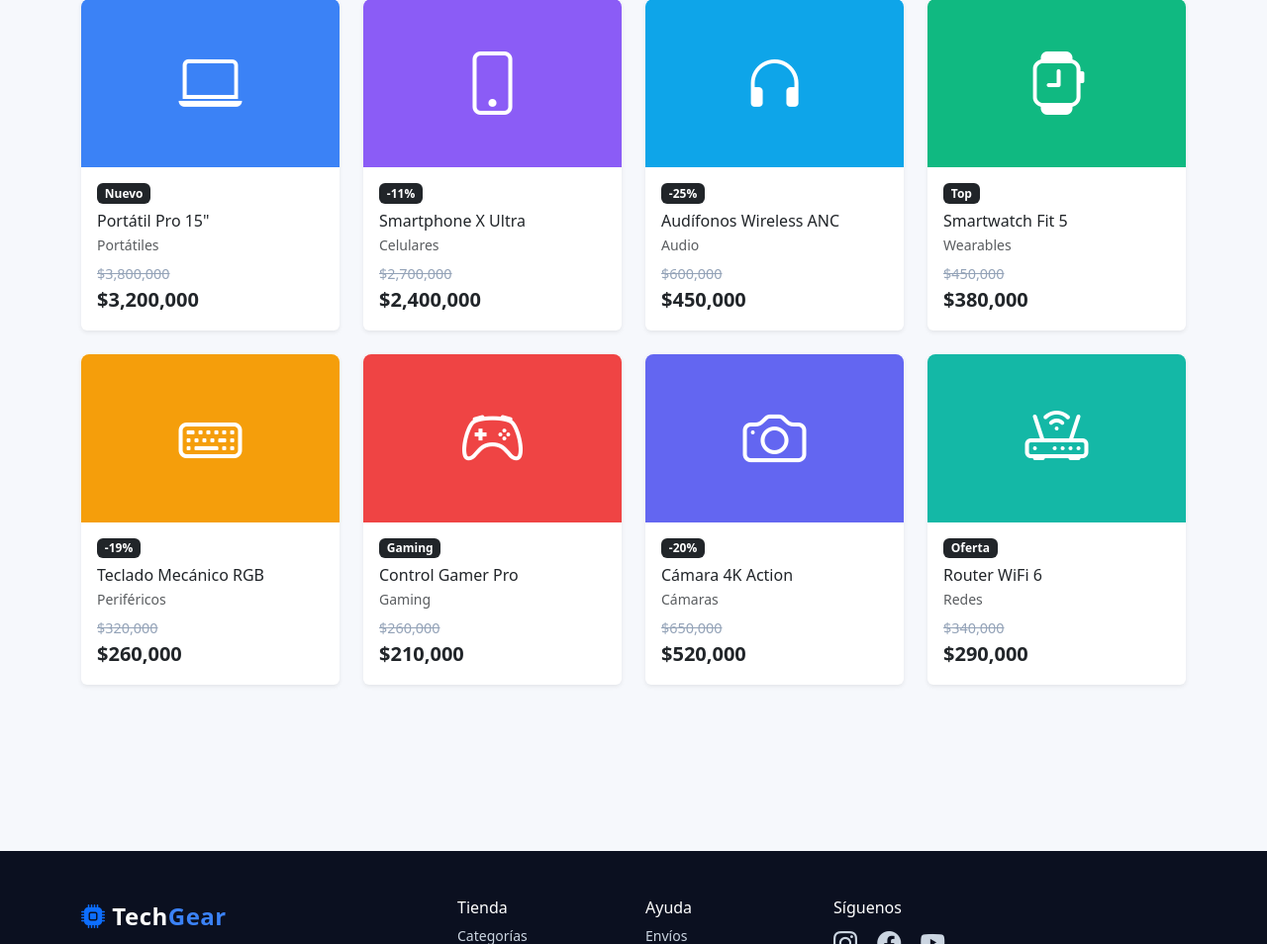
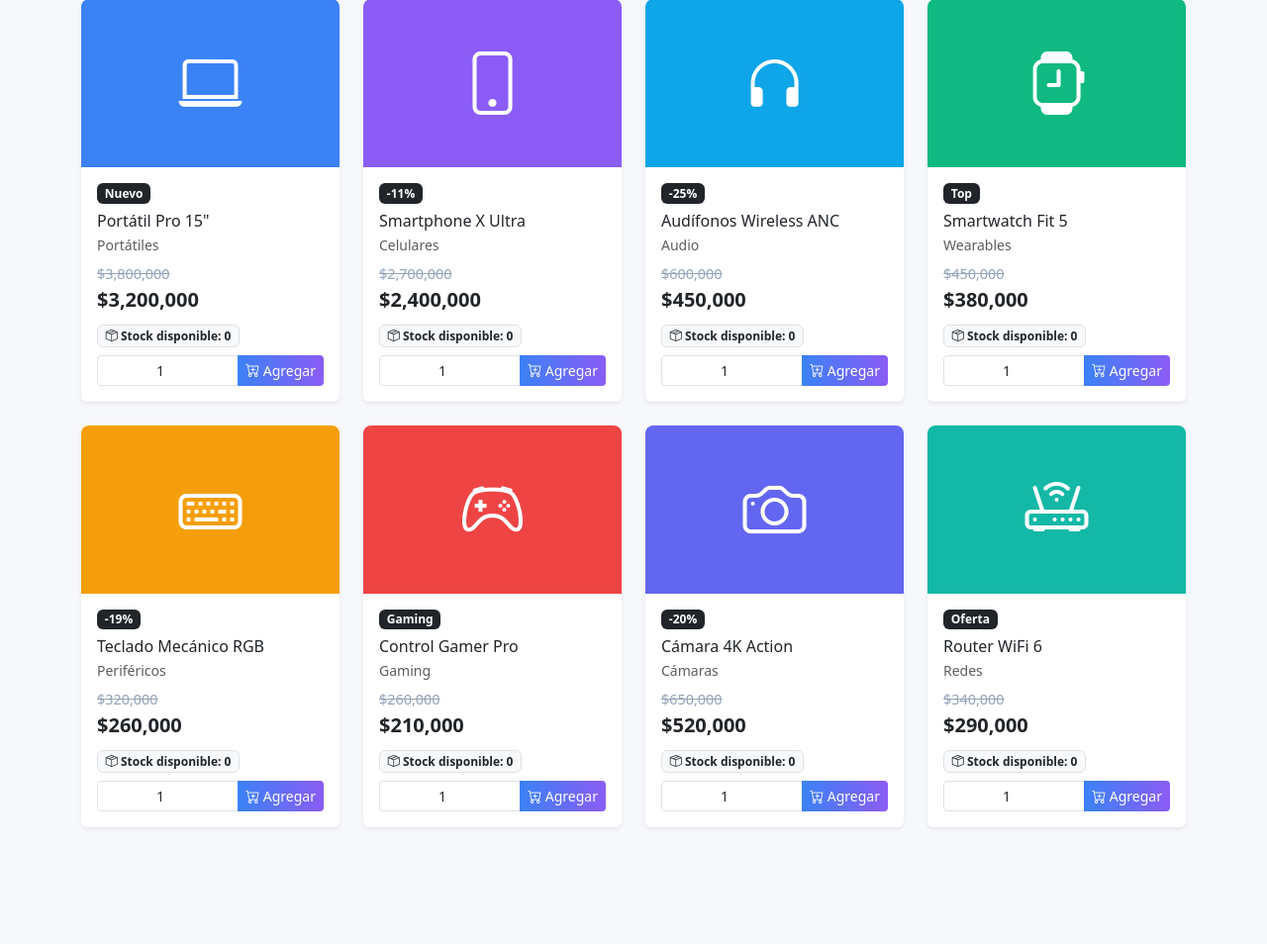
Before and after one commit to EgoCerberus/Taller2_TechGear_API, a Django app: page /catalogo/ in a window 1280 px wide. Shown: the part 826-1780 px from the top of the page at 99% size. Run offline with Django 5.2, Linux system fonts and the light colour scheme; data that the repository does not hold is empty.

Commit message:
fix: eliminar carrito, agregar menú desplegable de usuario y habilitar stock y botón agregar en catálogo

```diff
--- a/techgear_web/Store/templates/base.html
+++ b/techgear_web/Store/templates/base.html
@@ -48,7 +48,7 @@
                     <li class="nav-item"><a class="nav-link" href="{% url 'catalogo' %}">Catálogo</a></li>
                 </ul>
 
-                <!-- Buscador: envía ?q=... al catálogo -->
+                <!-- Buscador -->
                 <form class="d-flex me-lg-3 my-2 my-lg-0" role="search" method="get" action="{% url 'catalogo' %}">
                     <input class="form-control me-2" type="search" name="q" placeholder="Buscar productos...">
                     <button class="btn btn-outline-light" type="submit"><i class="bi bi-search"></i></button>
@@ -56,8 +56,21 @@
 
                 <ul class="navbar-nav align-items-lg-center">
                     {% if usuario %}
-                        <li class="nav-item"><span class="navbar-text text-white me-3"><i class="bi bi-person-circle"></i> Hola, {{ usuario.nombre }}</span></li>
-                        <li class="nav-item"><a class="btn btn-outline-danger btn-sm" href="{% url 'logout' %}">Cerrar Sesión</a></li>
+                        <li class="nav-item dropdown">
+                            <a class="nav-link dropdown-toggle text-white d-flex align-items-center" href="#" role="button" data-bs-toggle="dropdown" aria-expanded="false">
+                                <i class="bi bi-person-circle fs-5 me-1"></i> Hola, {{ usuario.nombre }}
+                            </a>
+                            <ul class="dropdown-menu dropdown-menu-end shadow">
+                                {% if usuario.es_admin %}
+                                    <li><a class="dropdown-item" href="{% url 'dashboard' %}"><i class="bi bi-speedometer2 me-2"></i> Dashboard (Admin)</a></li>
+                                    <li><a class="dropdown-item" href="#"><i class="bi bi-box-seam me-2"></i> Pedidos</a></li>
+                                {% else %}
+                                    <li><a class="dropdown-item" href="#"><i class="bi bi-bag-check me-2"></i> Mis pedidos</a></li>
+                                {% endif %}
+                                <li><hr class="dropdown-divider"></li>
+                                <li><a class="dropdown-item text-danger" href="{% url 'logout' %}"><i class="bi bi-box-arrow-right me-2"></i> Cerrar sesión</a></li>
+                            </ul>
+                        </li>
                     {% else %}
                         <li class="nav-item"><a class="nav-link" href="{% url 'login' %}">Iniciar Sesión</a></li>
                         <li class="nav-item"><a class="btn btn-brand btn-sm ms-lg-2" href="{% url 'register' %}">Registrarse</a></li>
@@ -76,10 +89,8 @@
     {% endif %}
 
     <main class="flex-grow-1 pb-5 mb-4">
-        {# Secciones de ancho completo (la página de inicio usa este bloque) #}
         {% block fullwidth %}{% endblock %}
 
-        {# Contenido normal dentro de un contenedor (catálogo, login, etc.) #}
         <div class="container mt-4 pb-4">
             {% block content %}{% endblock %}
         </div>
--- a/techgear_web/Store/templates/catalog.html
+++ b/techgear_web/Store/templates/catalog.html
@@ -98,16 +98,22 @@
                     <small class="text-muted mb-2">{{ p.categoria|default:"Otros" }}</small>
                     <div class="mt-auto">
                         {% if p.precio_anterior %}<div class="old-price">${{ p.precio_anterior|floatformat:"0g" }}</div>{% endif %}
-                        <div class="fw-bold fs-5">${{ p.precio|default:0|floatformat:"0g" }}</div>
-                        {% if p.stock is not None %}
-                            {% if p.stock > 5 %}
-                                <small class="text-success"><i class="bi bi-check-circle"></i> Disponible ({{ p.stock }})</small>
-                            {% elif p.stock > 0 %}
-                                <small class="text-warning"><i class="bi bi-exclamation-circle"></i> Últimas {{ p.stock }} unidades</small>
-                            {% else %}
-                                <small class="text-danger"><i class="bi bi-x-circle"></i> Agotado</small>
-                            {% endif %}
-                        {% endif %}
+                        <div class="fw-bold fs-5 mb-2">${{ p.precio|default:0|floatformat:"0g" }}</div>
+
+                        <!-- Stock visible siempre -->
+                        <div class="mb-2">
+                            <span class="badge bg-light text-dark border">
+                                <i class="bi bi-box-seam"></i> Stock disponible: <strong>{{ p.stock|default:0 }}</strong>
+                            </span>
+                        </div>
+
+                        <!-- Botón Agregar con selector de cantidad para el cliente -->
+                        <div class="input-group input-group-sm">
+                            <input type="number" id="qty-{{ p.id|default:forloop.counter }}" class="form-control text-center" value="1" min="1" max="{{ p.stock|default:10 }}">
+                            <button class="btn btn-brand" type="button" onclick="alert('Producto agregado al pedido')">
+                                <i class="bi bi-cart-plus"></i> Agregar
+                            </button>
+                        </div>
                     </div>
                 </div>
             </div>
```
Also changed, not shown: README.md.
